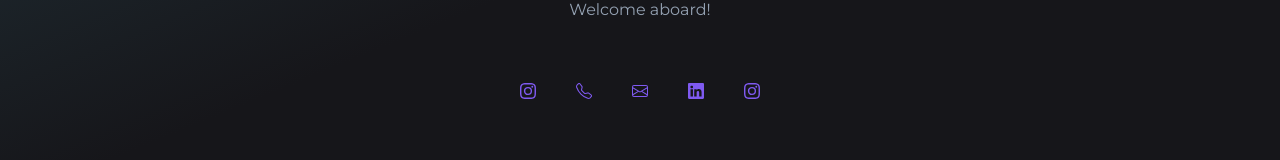
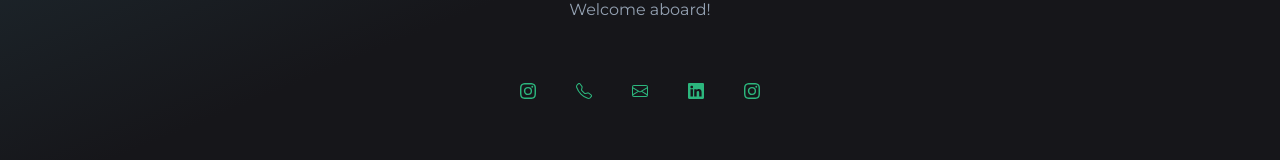
Before and after one commit to Marco-Pugliese/myportfolio, a React (Create React App) app: page / in a window 1280 px wide. Shown: the part 322-482 px from the top of the page. Built offline with nearby package versions, Linux system fonts and the light colour scheme.

Commit message:
css mini-update

```diff
--- a/src/App.css
+++ b/src/App.css
@@ -43,6 +43,9 @@
 .gray-text * {
   transition: all 1.1s;
   color: var(--main-gray) !important;
+}
+.dark-text {
+  color: var(--main-dark) !important;
 }
 .resume {
   background-color: var(--main-contrast);
@@ -91,7 +94,7 @@
 }
 .radius-50:hover {
   cursor: pointer;
-  background-color: var(--main-secondary) !important;
+  background-color: var(--main-contrast) !important;
   scale: 1.2;
 }
 
--- a/src/components/LandingPage/HeroSection.jsx
+++ b/src/components/LandingPage/HeroSection.jsx
@@ -30,39 +30,39 @@
         </Col>
         <Col className="col-10 col-lg-7 ">
           <span
-            className="p-2 mx-2 radius-50 secondary-text"
+            className="p-2 mx-2 radius-50 contrast-text"
             onMouseEnter={() => isHover1(true)}
             onMouseLeave={() => isHover1(false)}
           >
-            <Instagram className={hover1 === true ? "gray-text" : ""} />
+            <Instagram className={hover1 === true ? "dark-text" : ""} />
           </span>
           <span
-            className="p-2 mx-2 radius-50 secondary-text"
+            className="p-2 mx-2 radius-50 contrast-text"
             onMouseEnter={() => isHover2(true)}
             onMouseLeave={() => isHover2(false)}
           >
-            <Telephone className={hover2 === true ? "gray-text" : ""} />
+            <Telephone className={hover2 === true ? "dark-text" : ""} />
           </span>
           <span
-            className="p-2 mx-2 radius-50 secondary-text"
+            className="p-2 mx-2 radius-50 contrast-text"
             onMouseEnter={() => isHover3(true)}
             onMouseLeave={() => isHover3(false)}
           >
-            <Envelope className={hover3 === true ? "gray-text" : ""} />
+            <Envelope className={hover3 === true ? "dark-text" : ""} />
           </span>
           <span
-            className="p-2 mx-2 radius-50 secondary-text"
+            className="p-2 mx-2 radius-50 contrast-text"
             onMouseEnter={() => isHover4(true)}
             onMouseLeave={() => isHover4(false)}
           >
-            <Linkedin className={hover4 === true ? "gray-text" : ""} />
+            <Linkedin className={hover4 === true ? "dark-text" : ""} />
           </span>
           <span
-            className="p-2 mx-2 radius-50 secondary-text"
+            className="p-2 mx-2 radius-50 contrast-text"
             onMouseEnter={() => isHover5(true)}
             onMouseLeave={() => isHover5(false)}
           >
-            <Instagram className={hover5 === true ? "gray-text" : ""} />
+            <Instagram className={hover5 === true ? "dark-text" : ""} />
           </span>
         </Col>
       </Row>
```
